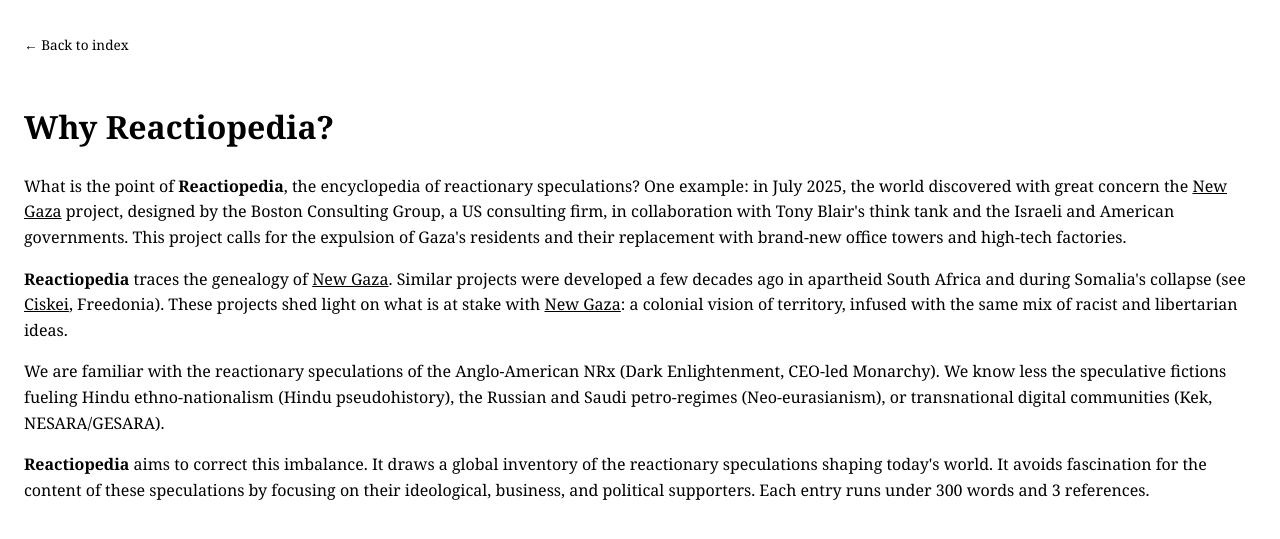
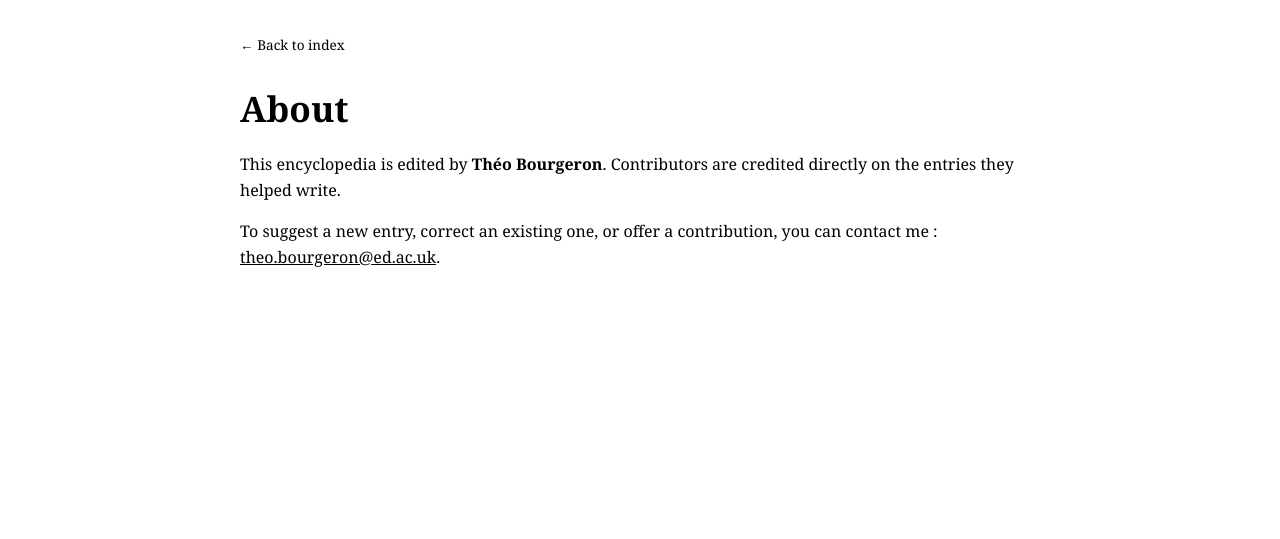
Before and after one commit to encycloreac/encycloreac.github.io, a Jekyll site: the page built from en/about.md, in a window 1280 px wide. Shown: the top 539 px of the page. Built offline with Jekyll 4.4.1, drawn with Linux system fonts in a browser that asks for light colours.

Commit message:
Add files via upload

```diff
--- a/_layouts/home.html
+++ b/_layouts/home.html
@@ -4,8 +4,12 @@
 {% assign lang = page.lang | default: "fr" %}
 <div class="lang-switch">
   {% if lang == "en" %}
+    <a href="{{ '/en/about/' | relative_url }}">About</a>
+    <span class="nav-sep">·</span>
     <a href="{{ '/' | relative_url }}">Français</a>
   {% else %}
+    <a href="{{ '/a-propos/' | relative_url }}">À propos</a>
+    <span class="nav-sep">·</span>
     <a href="{{ '/en/' | relative_url }}">English</a>
   {% endif %}
 </div>
--- a/assets/css/style.css
+++ b/assets/css/style.css
@@ -24,6 +24,11 @@
   top: 2rem;
   right: 1.5rem;
   font-size: 0.85rem;
+}
+
+.nav-sep {
+  color: #999;
+  margin: 0 0.5rem;
 }
 
 /* ===================== PAGE D'ACCUEIL ===================== */
@@ -99,6 +104,19 @@
   .home-container h2 {
     font-size: 1.6rem;
   }
+}
+
+/* ===================== PAGES DE TEXTE (À propos, etc.) ===================== */
+
+.page-wrap {
+  max-width: 800px;
+  margin: 0 auto;
+}
+
+.page-wrap h1 {
+  font-size: 2.2rem;
+  margin-top: 0;
+  margin-bottom: 1rem;
 }
 
 /* ===================== PAGE DE FICHE (ENTRY) ===================== */
--- a/en/about.md
+++ b/en/about.md
@@ -1,10 +1,8 @@
 ---
 layout: page
 lang: en
-title: "Why Reactiopedia?"
+title: "About"
 permalink: /en/about/
 ---
-<p>What is the point of <b>Reactiopedia</b>, the encyclopedia of reactionary speculations? One example: in July 2025, the world discovered with great concern the <a href="{{ '/en/new-gaza/' | relative_url }}">New Gaza</a> project, designed by the Boston Consulting Group, a US consulting firm, in collaboration with Tony Blair's think tank and the Israeli and American governments. This project calls for the expulsion of Gaza's residents and their replacement with brand-new office towers and high-tech factories.</p>
-<p><b>Reactiopedia</b> traces the genealogy of <a href="{{ '/en/new-gaza/' | relative_url }}">New Gaza</a>. Similar projects were developed a few decades ago in apartheid South Africa and during Somalia's collapse (see <a href="{{ '/en/ciskei/' | relative_url }}">Ciskei</a>, Freedonia). These projects shed light on what is at stake with <a href="{{ '/en/new-gaza/' | relative_url }}">New Gaza</a>: a colonial vision of territory, infused with the same mix of racist and libertarian ideas.</p>
-<p>We are familiar with the reactionary speculations of the Anglo-American NRx (Dark Enlightenment, CEO-led Monarchy). We know less  the speculative fictions fueling Hindu ethno-nationalism (Hindu pseudohistory), the Russian and Saudi petro-regimes (Neo-eurasianism), or transnational digital communities (Kek, NESARA/GESARA).</p>
-<p><b>Reactiopedia</b> aims to correct this imbalance. It draws a global inventory of the reactionary speculations shaping today's world. It avoids fascination for the content of these speculations by focusing on their ideological, business, and political supporters. Each entry runs under 300 words and 3 references.</p>
+<p>This encyclopedia is edited by <b>Théo Bourgeron</b>. Contributors are credited directly on the entries they helped write.</p>
+<p>To suggest a new entry, correct an existing one, or offer a contribution, you can contact me&nbsp;: <a href="mailto:theo.bourgeron@ed.ac.uk">theo.bourgeron@ed.ac.uk</a>.</p>
--- a/index.html
+++ b/index.html
@@ -5,4 +5,3 @@
 <p>L&rsquo;<b>Encyclo-Réac</b> nous instruit sur la généalogie de <a href="/new-gaza/">New Gaza</a>. Des projets similaires avaient été développés à la fin siècle dernier dans l&rsquo;Afrique du Sud de l&rsquo;apartheid et lors de l&rsquo;effondrement de la Somalie (voir <a href="/ciskei/">Ciskei</a>, Freedonia). Des projets qui nous éclairent sur ce qui est en jeu avec <a href="/new-gaza/">New Gaza</a> : une vision coloniale du territoire infusée du même mix de racisme et de libertarianisme.</p>
 <p>On connaît les spéculations réactionnaires de la NRx anglo-américaine (Dark Enlightment, CEO-led Monarchy). On sait moins de choses sur les fictions spéculatives qui alimentent l&rsquo;ethno-nationalisme hindou (Hindutva Pseudohistory), la pétrodictature russe (<a href="/neo-eurasisme/">Néo-eurasisme</a>), ou encore les communautés digitales transnationales (<a href="/kek/">Kek</a>, <a href="/nesara-gesara/">NESARA/GESARA</a>).</p>
 <p>L&rsquo;<b>Encyclo-Réac</b> répare ce déséquilibre. Elle dresse un inventaire global des spéculations réactionnaires qui jouent un rôle dans le monde d&rsquo;aujourd&rsquo;hui. Comme d'autres projets récents (la <a href="https://www.fayard.fr/livre/historiciser-le-mal-9782213671185/">traduction de <em>Mein Kampf</em></a> par Olivier Mannoni et le site <a href="https://indextreme.fr/">Indextrême</a> de Ricardo Parreira), elle évite la fascination malsaine pour le contenu des spéculations réactionnaires en les distanciant par l'analyse de leurs soutiens idéologiques, économiques et politiques. Avec un objectif : que chaque entrée soit l'occasion d'évoquer les recherches les plus avancées sur les imaginaires d'extrême-droite.</p>
-<!--Encyclopédie animée par Théo Bourgeron, les contributeur-ices sont nommé-es sur les notices. Pour suggérer ou modifier une notice : <a href="mailto:theo.bourgeron@ed.ac.uk">me contacter</a>. Une notice : 2 fois 200 mots (contenu & contexte) + 2 références. -->
```
Also changed, not shown: a-propos.md (added, +7 -0 lines), README.md.
